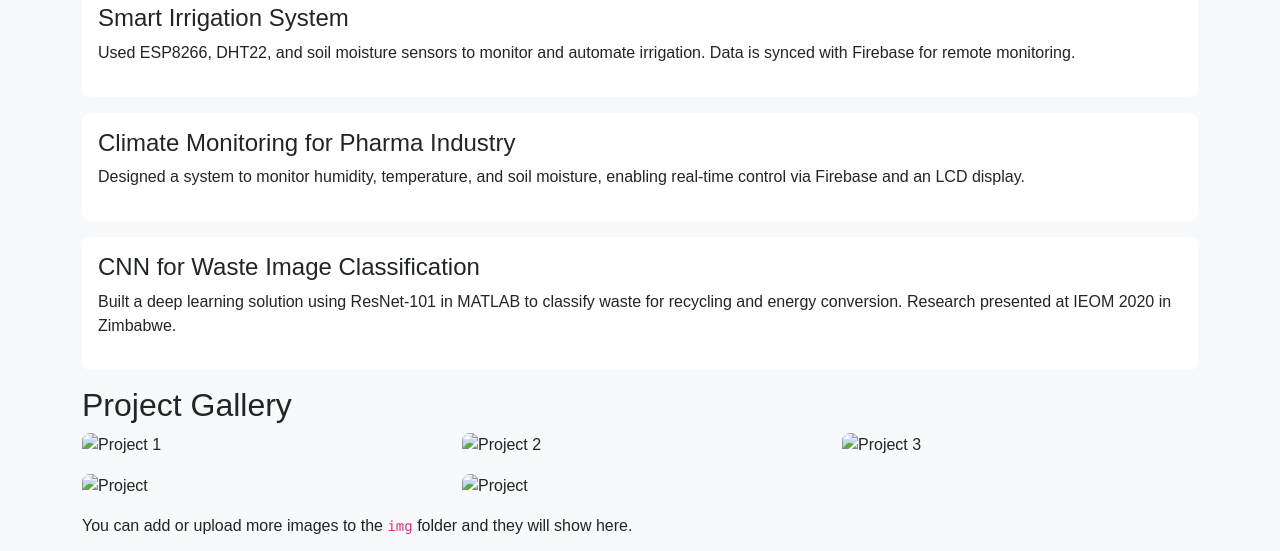
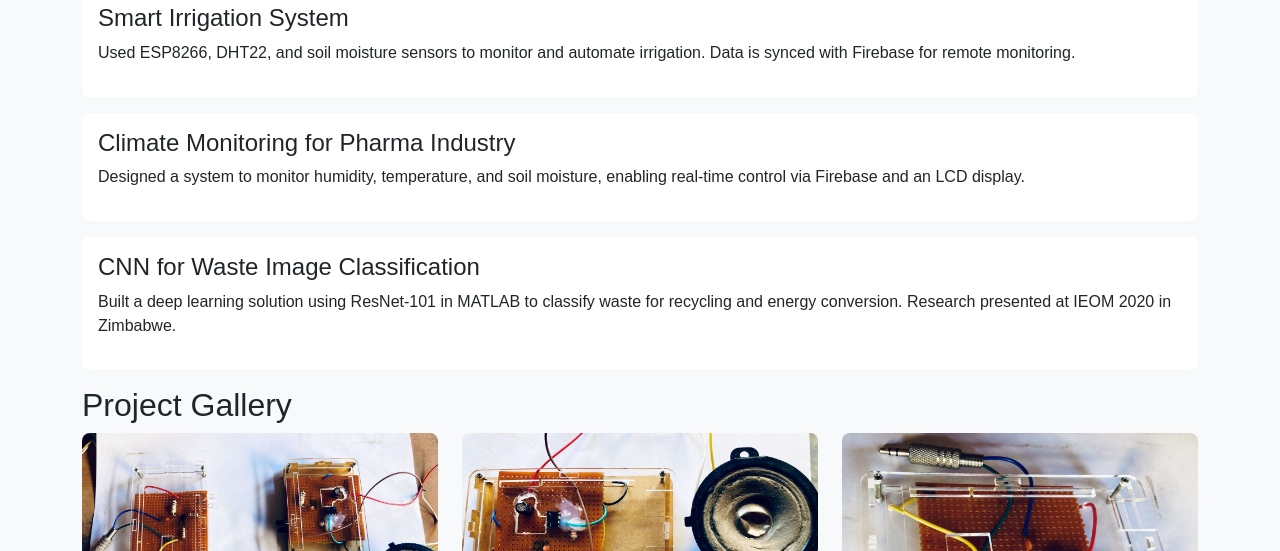
Before and after one commit to bigjerryfisher/jeremiahtetteh.github.io, a plain HTML site: page index.html in a window 1280 px wide. Shown: the part 401-952 px from the top of the page. Drawn offline with nearby package versions, Linux system fonts and the light colour scheme.

Commit message:
Update index.html

```diff
--- a/index.html
+++ b/index.html
@@ -77,9 +77,9 @@
     <section id="gallery">
       <h2>Project Gallery</h2>
       <div class="row" id="gallery-container">
-        <div class="col-md-4 mb-3"><img src="img/project1.jpg" alt="Project 1" class="gallery-img"></div>
-        <div class="col-md-4 mb-3"><img src="img/project2.jpg" alt="Project 2" class="gallery-img"></div>
-        <div class="col-md-4 mb-3"><img src="img/project3.jpg" alt="Project 3" class="gallery-img"></div>
+        <div class="col-md-4 mb-3"><img src="img/fso_mimo_1.jpg" alt="FSO MIMO Project 1" class="gallery-img"></div>
+        <div class="col-md-4 mb-3"><img src="img/fso_mimo_2.jpg" alt="FSO MIMO Project 2" class="gallery-img"></div>
+        <div class="col-md-4 mb-3"><img src="img/fso_mimo_3.jpg" alt="FSO MIMO Project 3" class="gallery-img"></div>
       </div>
       <p>You can add or upload more images to the <code>img</code> folder and they will show here.</p>
     </section>
@@ -118,12 +118,12 @@
   </footer>
 
   <script>
-    const galleryImages = ["project4.jpg", "project5.jpg"];
+    const galleryImages = ["fso_mimo_4.jpg", "fso_mimo_5.jpg"];
     const gallery = document.getElementById('gallery-container');
-    galleryImages.forEach(img => {
+    galleryImages.forEach((img, index) => {
       const col = document.createElement('div');
       col.className = 'col-md-4 mb-3';
-      col.innerHTML = `<img src="img/${img}" alt="Project" class="gallery-img">`;
+      col.innerHTML = `<img src="img/${img}" alt="FSO MIMO Project ${index + 4}" class="gallery-img">`;
       gallery.appendChild(col);
     });
   </script>
```
